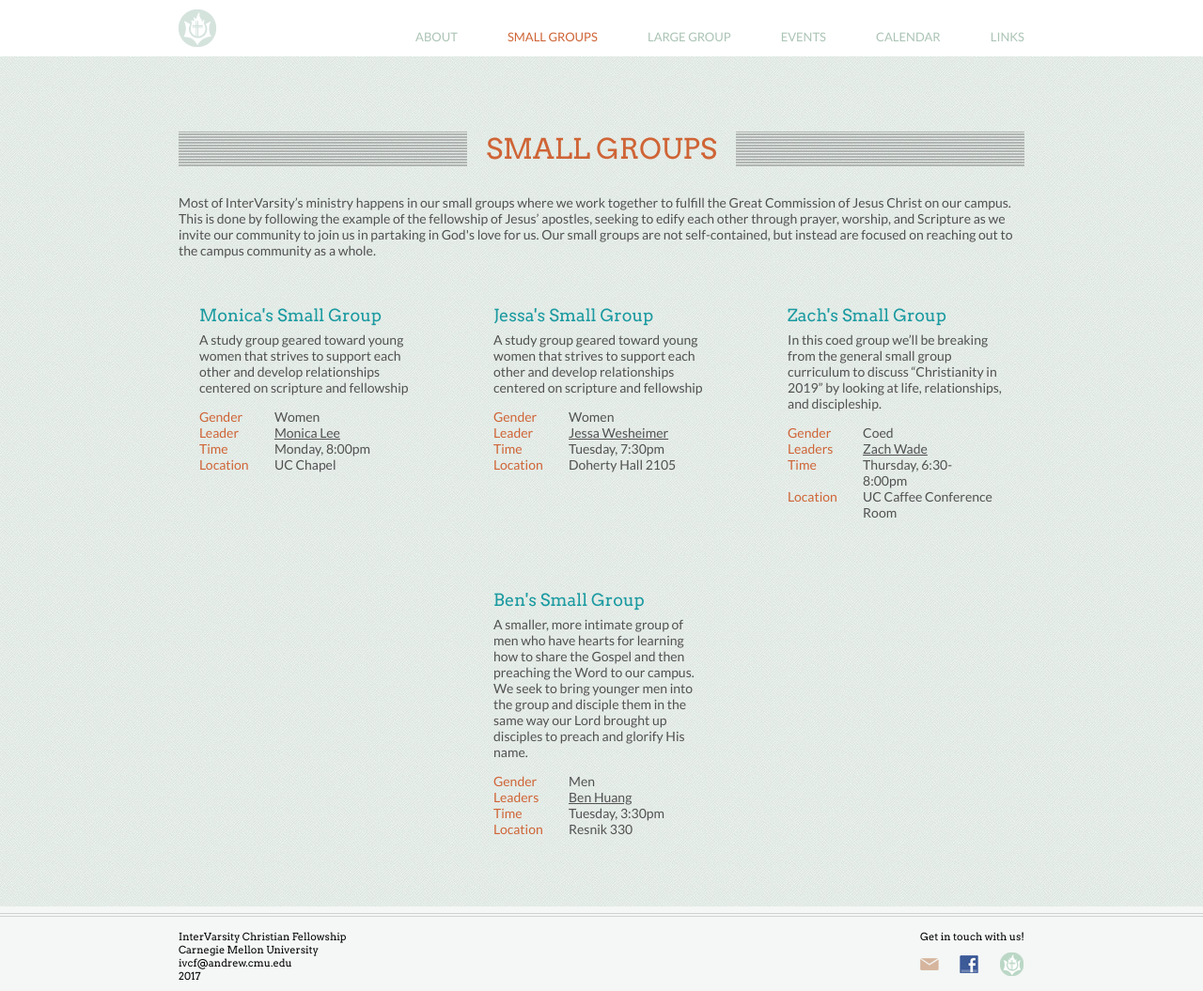
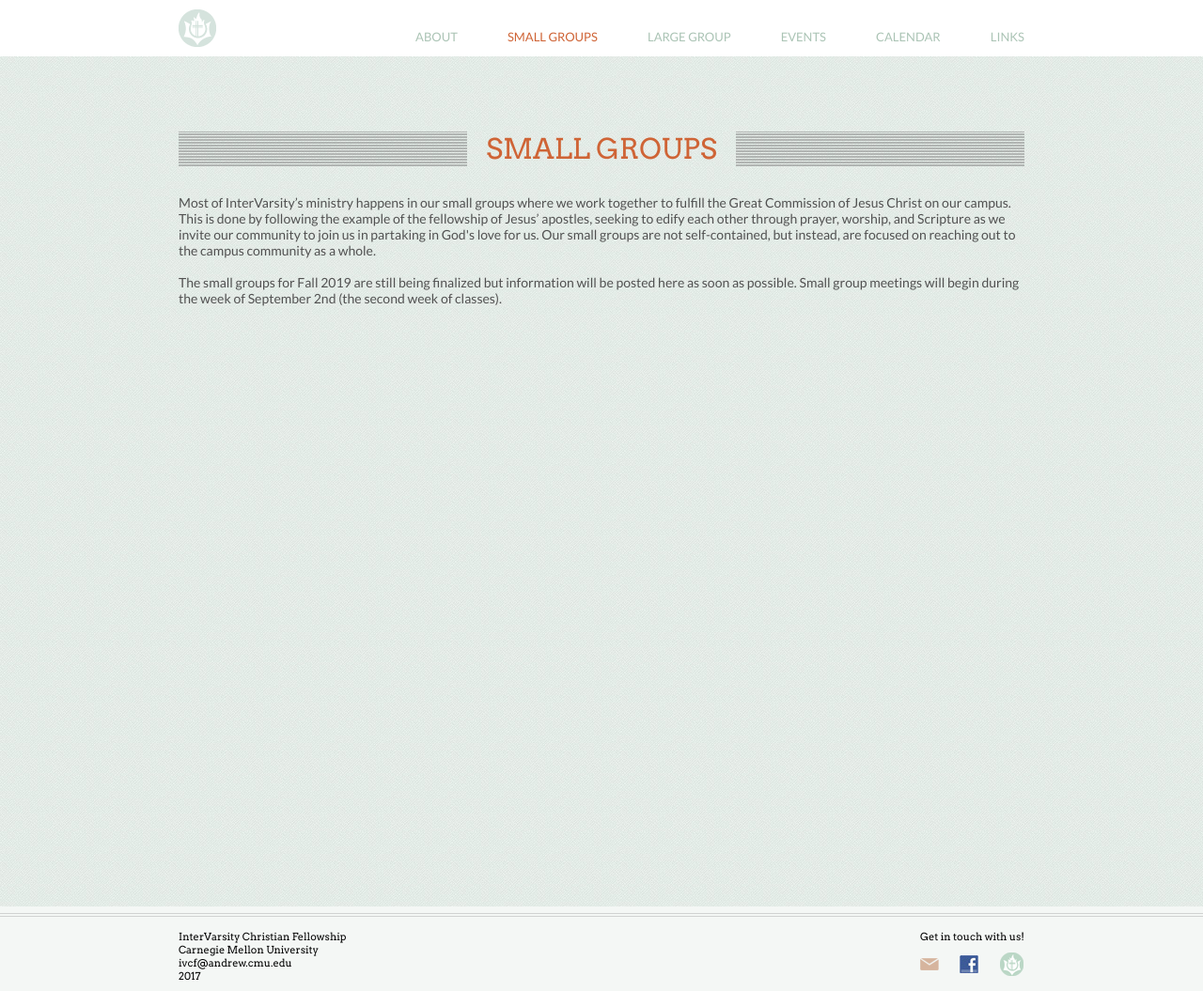
Before and after one commit to ivcf-cmu/ivcf-cmu.github.io, a Jekyll site: the page built from smallgroups.md, in a window 1280 px wide and 1055 px high. Shown: the whole window at 94% size. Built offline with Jekyll 4.4.1, drawn with Linux system fonts in a browser that asks for light colours.

Commit message:
updated the smallgroups page

```diff
--- a/smallgroups.md
+++ b/smallgroups.md
@@ -4,8 +4,13 @@ page: smallgroups
 sectionHeader: Small Groups
 ---
 <p>
-Most of InterVarsity’s ministry happens in our small groups where we work together to fulfill the Great Commission of Jesus Christ on our campus. This is done by following the example of the fellowship of Jesus’ apostles, seeking to edify each other through prayer, worship, and Scripture as we invite our community to join us in partaking in God's love for us. Our small groups are not self-contained, but instead are focused on reaching out to the campus community as a whole.
+Most of InterVarsity’s ministry happens in our small groups where we work together to fulfill the Great Commission of Jesus Christ on our campus. This is done by following the example of the fellowship of Jesus’ apostles, seeking to edify each other through prayer, worship, and Scripture as we invite our community to join us in partaking in God's love for us. Our small groups are not self-contained, but instead, are focused on reaching out to the campus community as a whole.
 </p>
+<br/>
+<p>
+The small groups for Fall 2019 are still being finalized but information will be posted here as soon as possible. Small group meetings will begin during the week of September 2nd (the second week of classes).
+</p>
+<!--
 <div class="cogs">
 	<div class="tricolumn">
 		<div class="smallgroup">
@@ -72,3 +77,4 @@ Most of InterVarsity’s ministry happens in our small groups where we work toge
 		</div>
 	</div>
 </div>
+-->
```
